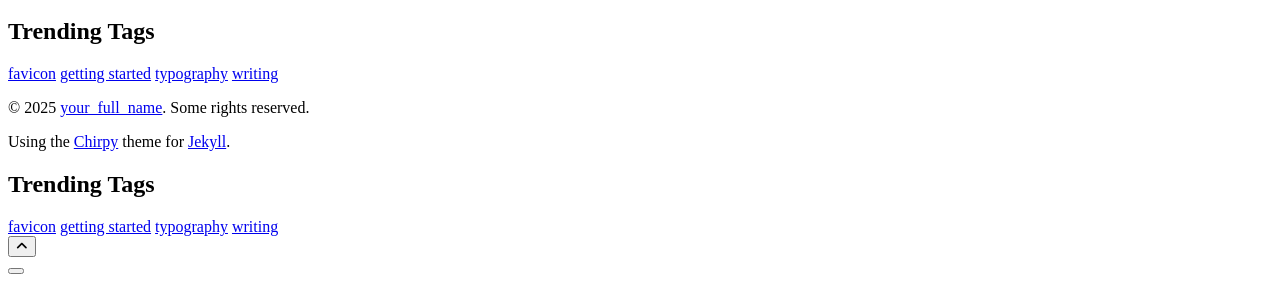
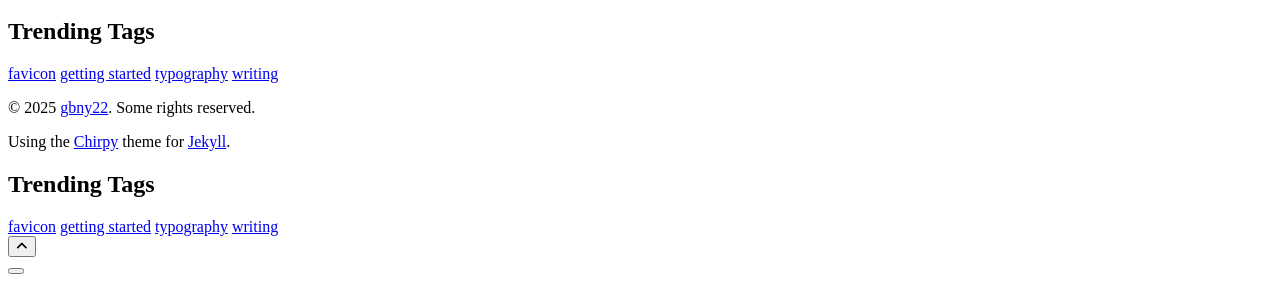
Before and after one commit to gbny22/gbny22.github.io, a Jekyll site: the page built from index.html, in a window 1280 px wide. Shown: the part 891-1182 px from the top of the page. Built offline with Jekyll 4.4.1, drawn with Linux system fonts in a browser that asks for light colours; cached includes are drawn as plain includes.

Commit message:
modify _config.yml

```diff
--- a/_config.yml
+++ b/_config.yml
@@ -26,20 +26,20 @@ description: >- # used by seo meta and the atom feed
 url: ""
 
 github:
-  username: github_username # change to your GitHub username
+  username: gbny22 # change to your GitHub username
 
-twitter:
-  username: twitter_username # change to your Twitter username
+#twitter:
+#  username: twitter_username # change to your Twitter username
 
 social:
   # Change to your full name.
   # It will be displayed as the default author of the posts and the copyright owner in the Footer
-  name: your_full_name
+  name: gbny22
   email: example@domain.com # change to your email address
   links:
     # The first element serves as the copyright owner's link
-    - https://twitter.com/username # change to your Twitter homepage
-    - https://github.com/username # change to your GitHub homepage
+    # - https://twitter.com/username # change to your Twitter homepage
+    - https://github.com/gbny22 # change to your GitHub homepage
     # Uncomment below to add more social links
     # - https://www.facebook.com/username
     # - https://www.linkedin.com/in/username
```
